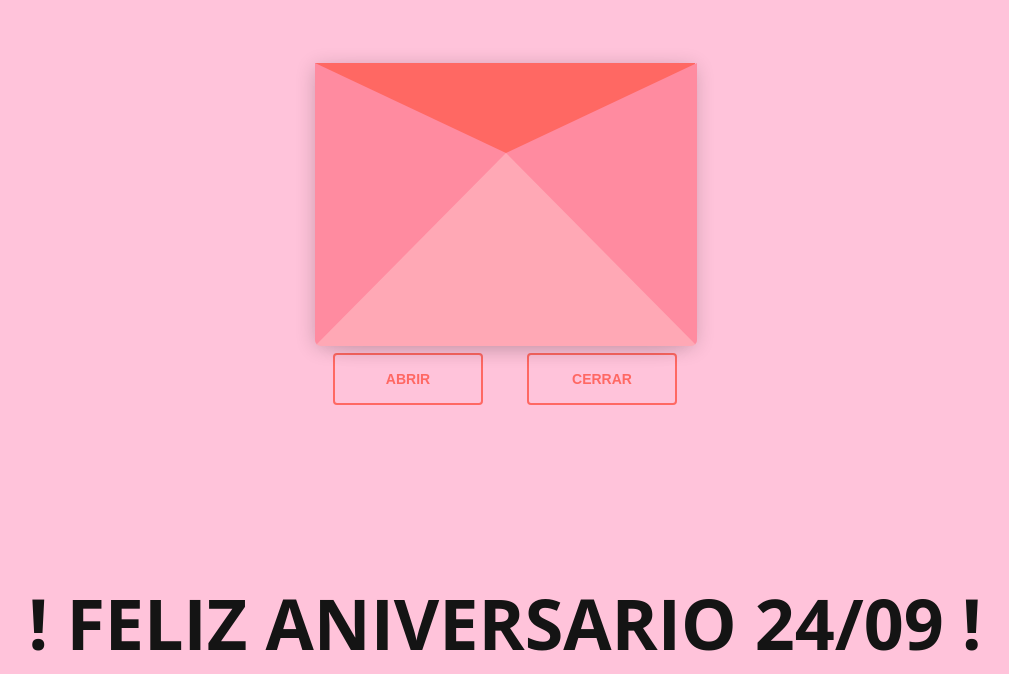
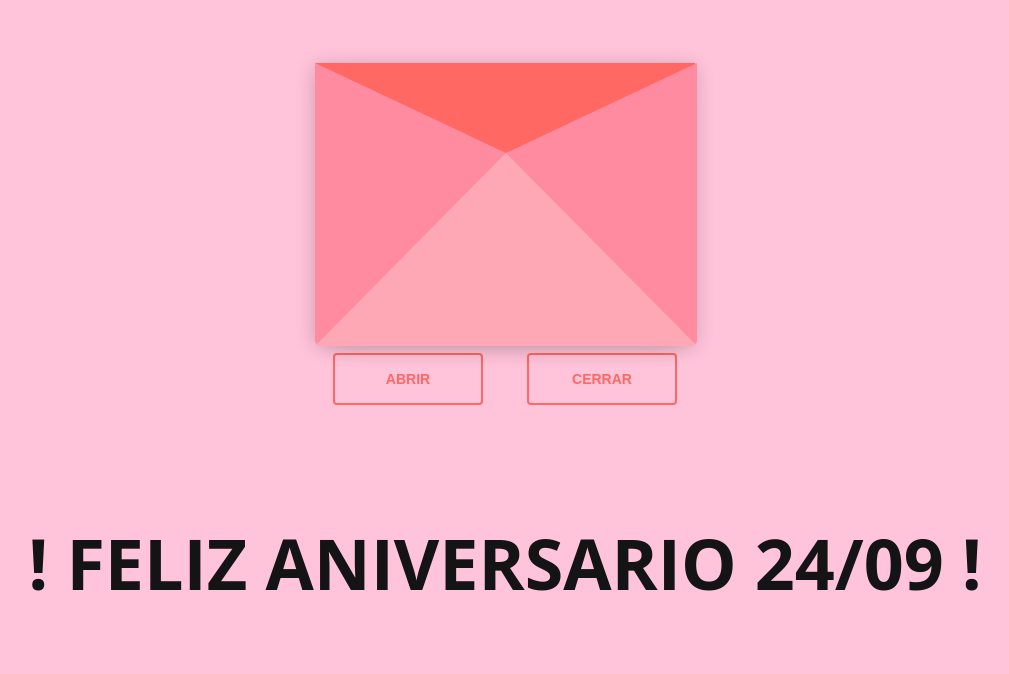
Before and after one commit to alejandro-sm/proyect-ani-24.09, a plain HTML site: page index.html in a window 1280 px wide. Shown: the part 135-809 px from the top of the page, without its empty margins (135-1144 px from the left). Drawn offline with nearby package versions, Linux system fonts and the light colour scheme.

Commit message:
index.css

```diff
--- a/index.css
+++ b/index.css
@@ -268,7 +268,7 @@ body {
     font-family: "Open Sans", sans-serif;
     color:rgb(20, 20, 20);
     font-size: 70px;
-    margin: 150px;
+    margin: 90px 0 90px 0;
 }
 
 @media (max-width: 600px) {
```
